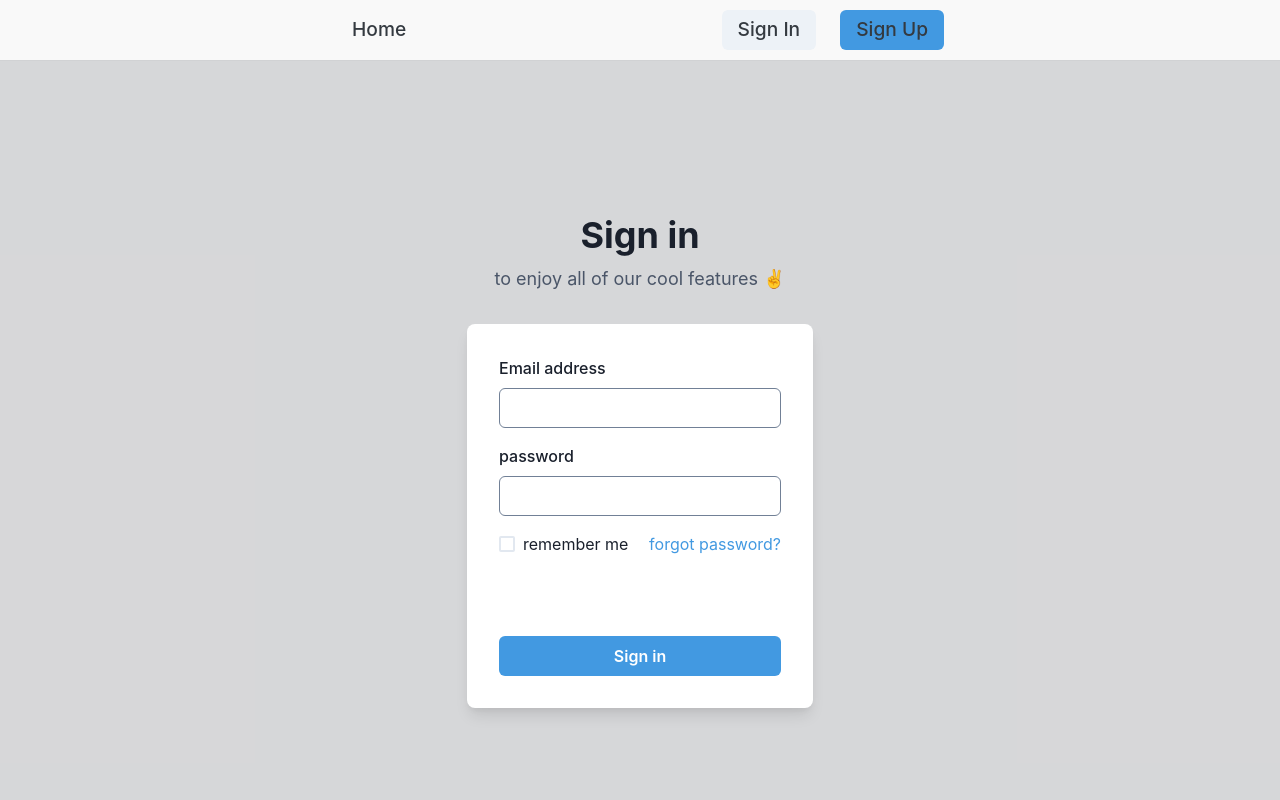
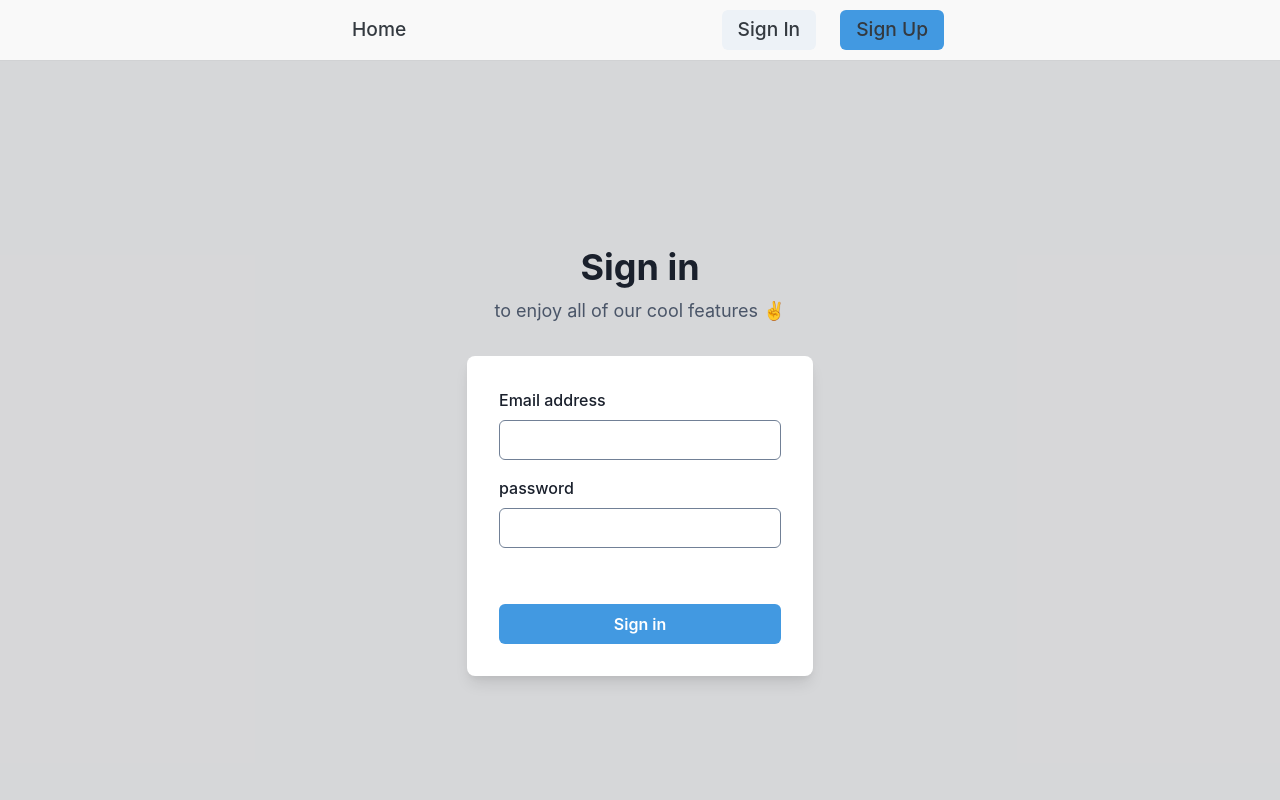
Before and after one commit to Rati1324/file-sharing, a React (Vite) app in the folder front-end/: page /signin in a window 1280 px wide. Shown: the top 800 px of the page. Built offline with nearby package versions, Linux system fonts and the light colour scheme.

Commit message:
add .env

```diff
--- a/front-end/src/components/SignIn.tsx
+++ b/front-end/src/components/SignIn.tsx
@@ -73,13 +73,6 @@
             </FormControl>
 
             <Stack spacing={10}>
-              <Stack
-                direction={{ base: 'column', sm: 'row' }}
-                align={'start'}
-                justify={'space-between'}>
-                <Checkbox>remember me</Checkbox>
-                <Text color={'blue.400'}>forgot password?</Text>
-              </Stack>
               <Text color={'red.400'}>{message}</Text>
               <Button bg={'blue.400'} color={'white'} _hover={{bg: 'blue.500'}} onClick={loginHandler}>
                 Sign in
```
Also changed, not shown: 1 other file (tests, documents, lock files or other folders).
